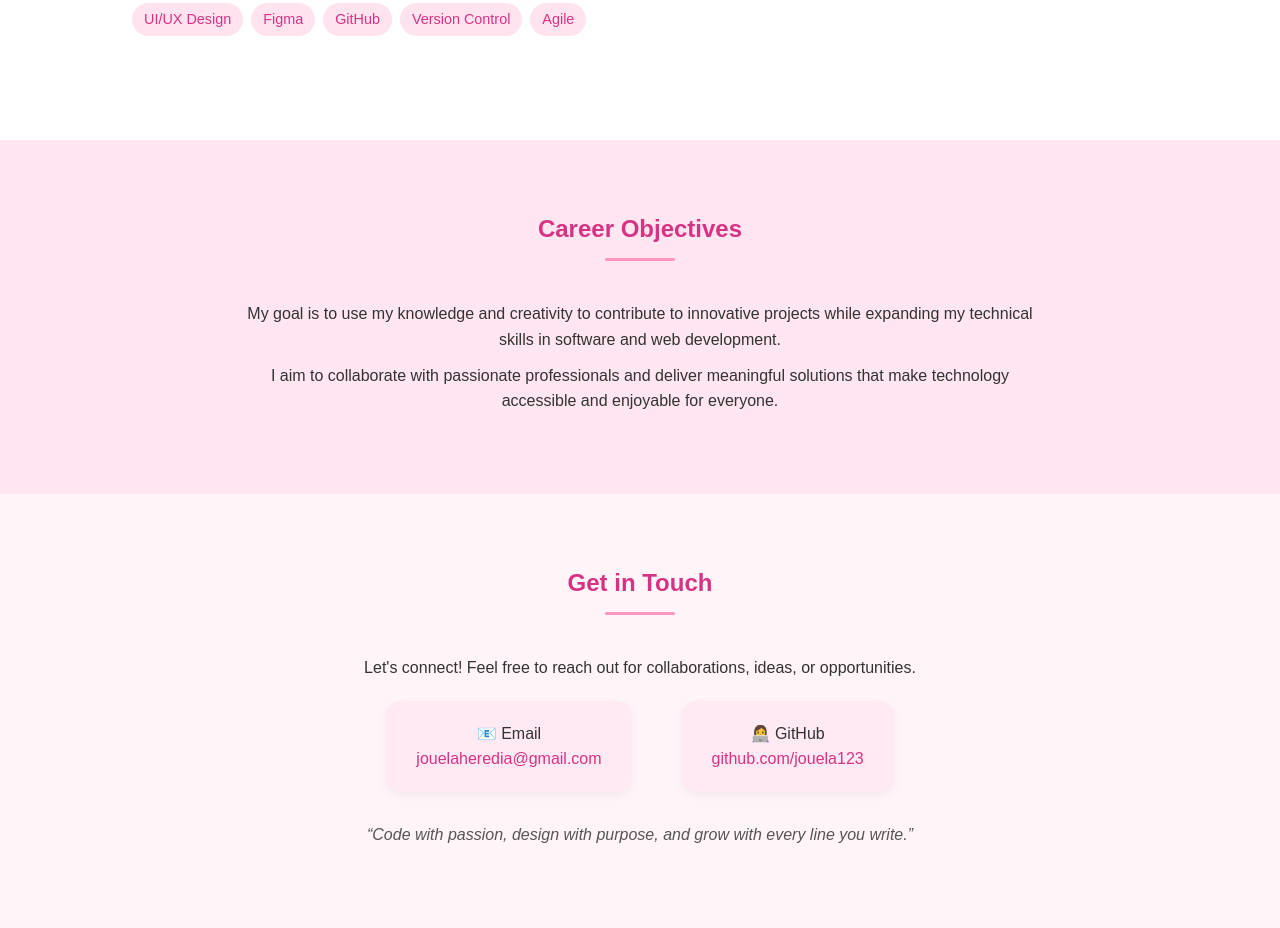
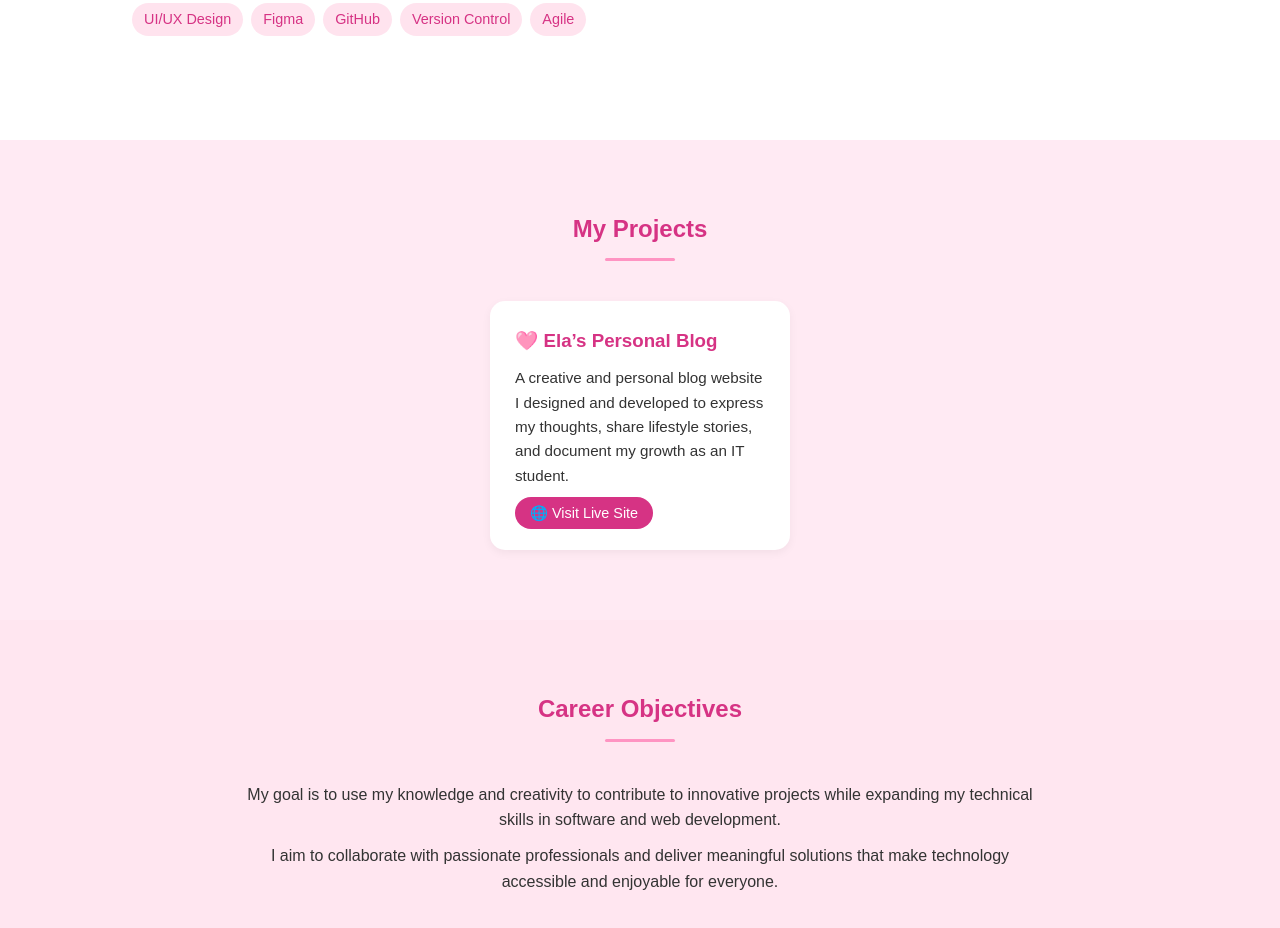
Before and after one commit to Pwkdks/PORTFOLIO, a plain HTML site: page index.html in a window 1280 px wide. Shown: the part 1234-2162 px from the top of the page. Drawn offline with Linux system fonts and the light colour scheme.

Commit message:
Add projects section with styling and example card
Added a new section for projects with styling and a sample project card.

```diff
--- a/index.html
+++ b/index.html
@@ -164,6 +164,53 @@
       font-size: 0.9rem;
     }
 
+    /* Projects */
+    .projects {
+      padding: 70px 10%;
+      background-color: #ffeaf3;
+      text-align: center;
+    }
+
+    .project-list {
+      display: flex;
+      flex-wrap: wrap;
+      justify-content: center;
+      gap: 25px;
+    }
+
+    .project-card {
+      background-color: white;
+      padding: 25px;
+      border-radius: 15px;
+      width: 300px;
+      box-shadow: 0 3px 10px rgba(0,0,0,0.05);
+      text-align: left;
+    }
+
+    .project-card h3 {
+      color: #d63384;
+      margin-bottom: 10px;
+    }
+
+    .project-card p {
+      font-size: 0.95rem;
+      margin-bottom: 12px;
+    }
+
+    .project-card a {
+      text-decoration: none;
+      color: white;
+      background-color: #d63384;
+      padding: 8px 15px;
+      border-radius: 20px;
+      font-size: 0.9rem;
+      transition: 0.3s;
+    }
+
+    .project-card a:hover {
+      background-color: #ff66a3;
+    }
+
     /* Career Objectives */
     .objectives {
       padding: 70px 10%;
@@ -290,6 +337,19 @@
     </div>
   </section>
 
+  <!-- Projects -->
+  <section class="projects">
+    <h2>My Projects</h2>
+    <div class="divider"></div>
+    <div class="project-list">
+      <div class="project-card">
+        <h3>🩷 Ela’s Personal Blog</h3>
+        <p>A creative and personal blog website I designed and developed to express my thoughts, share lifestyle stories, and document my growth as an IT student.</p>
+        <a href="https://jouela123.github.io/personal-blog/" target="_blank">🌐 Visit Live Site</a>
+      </div>
+    </div>
+  </section>
+
   <!-- Career Objectives -->
   <section class="objectives">
     <h2>Career Objectives</h2>
```
